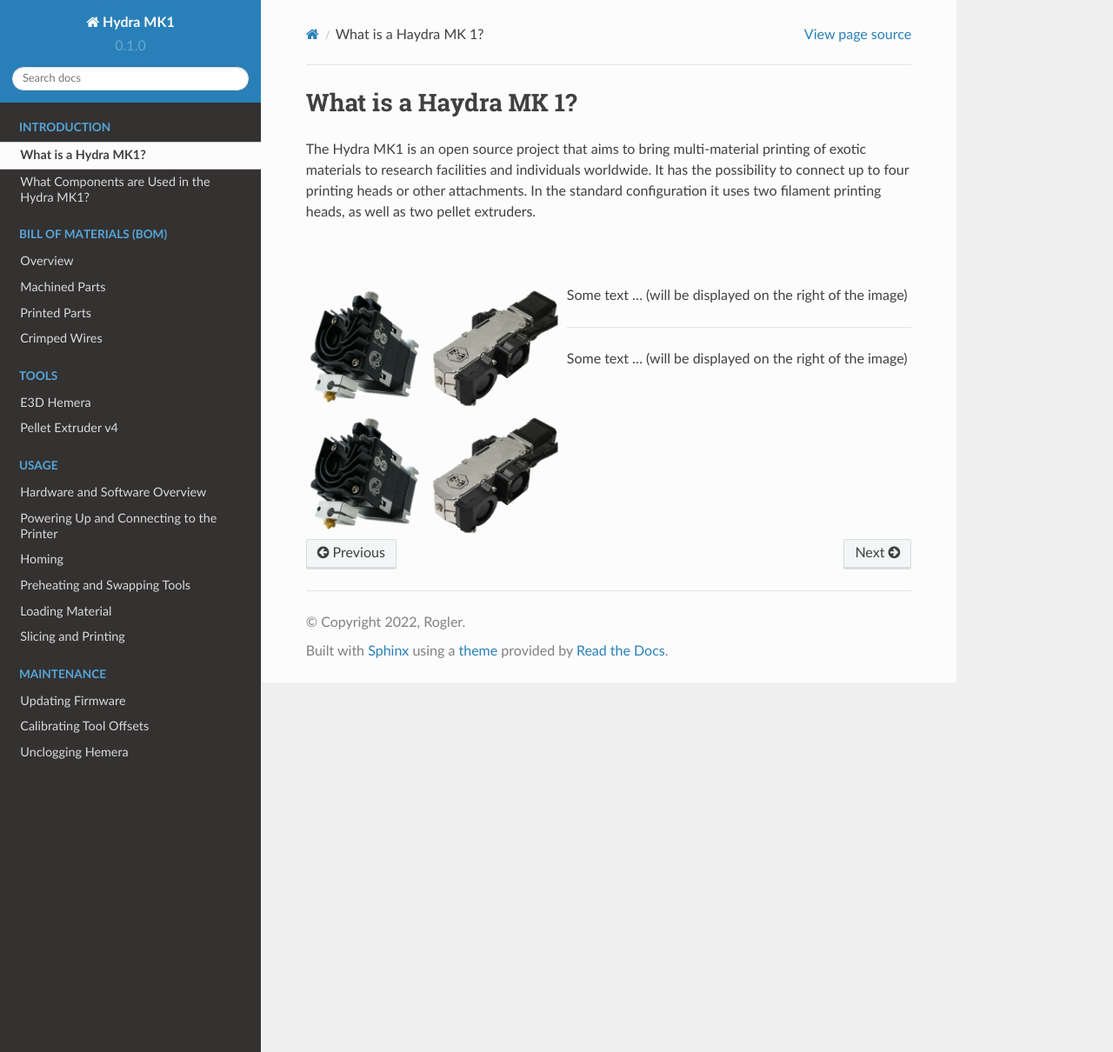
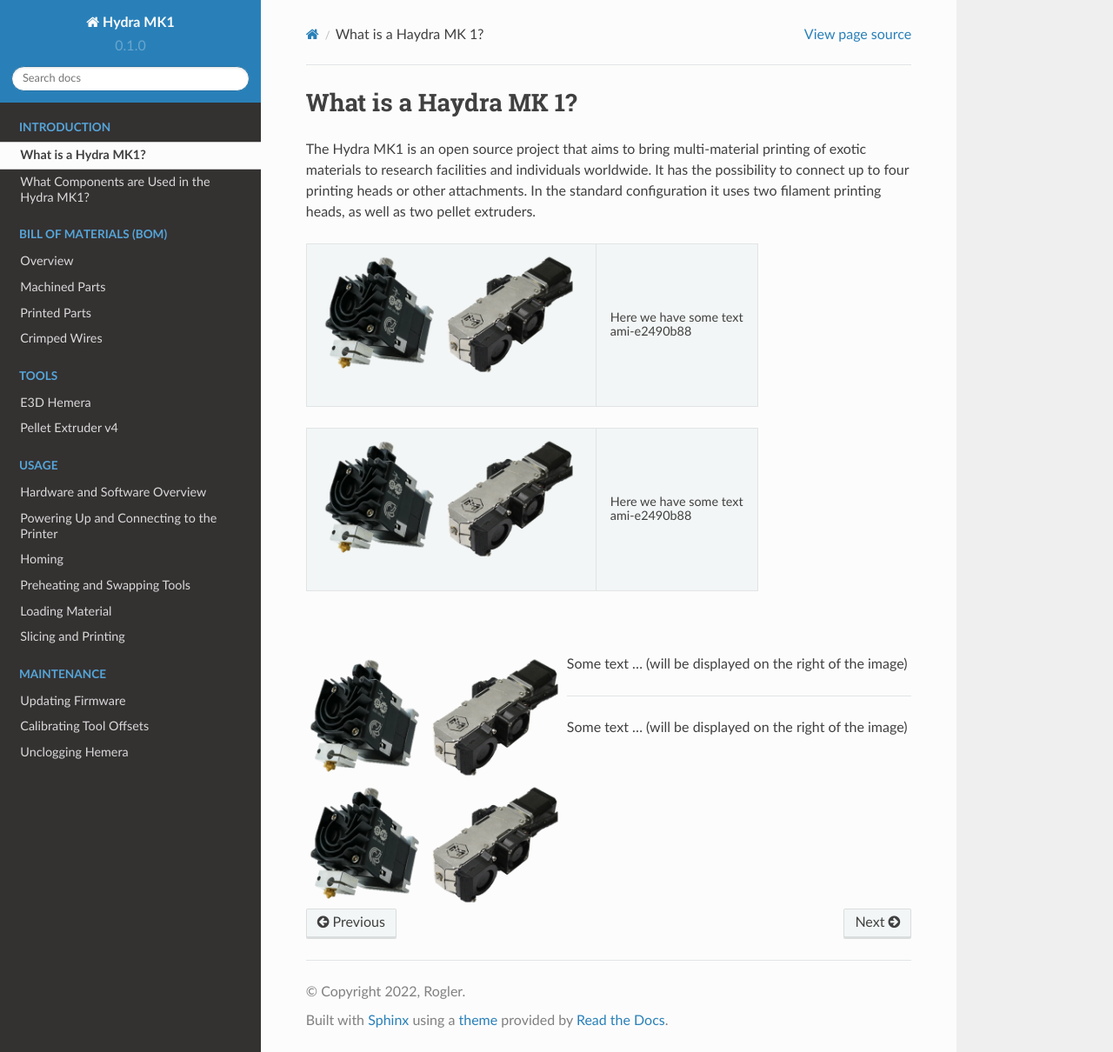
Before and after one commit to srl-ethz/hydra-documentation, a Sphinx documentation site: the page built from docs/source/intro/whatis.rst, in a window 1280 px wide and 1210 px high. Shown: the whole window at 87% size. Built offline with Sphinx 7.4.7 and the Read the Docs theme 2.0.0, drawn with Linux system fonts in a browser that asks for light colours; pages that are not in the unit, such as notebooks, are missing from menus.

Commit message:
Update whatis.rst

```diff
--- a/docs/source/intro/whatis.rst
+++ b/docs/source/intro/whatis.rst
@@ -3,6 +3,18 @@
 ################################
 
 The Hydra MK1 is an open source project that aims to bring multi-material printing of exotic materials to research facilities and individuals worldwide. It has the possibility to connect up to four printing heads or other attachments. In the standard configuration it uses two filament printing heads, as well as two pellet extruders.
+
++-------------------------------+--------------------------+
+| .. figure:: img/Extruders.png | Here we have some text   |
+|   :figwidth: 300px            |                          |
+|   :alt: Left floating image   | ami-e2490b88             |
++-------------------------------+--------------------------+
+
++-------------------------------+--------------------------+
+| .. figure:: img/Extruders.png | Here we have some text   |
+|   :figwidth: 300px            |                          |
+|   :alt: Left floating image   | ami-e2490b88             |
++-------------------------------+--------------------------+
 
 |
 .. figure:: img/Extruders.png
```
